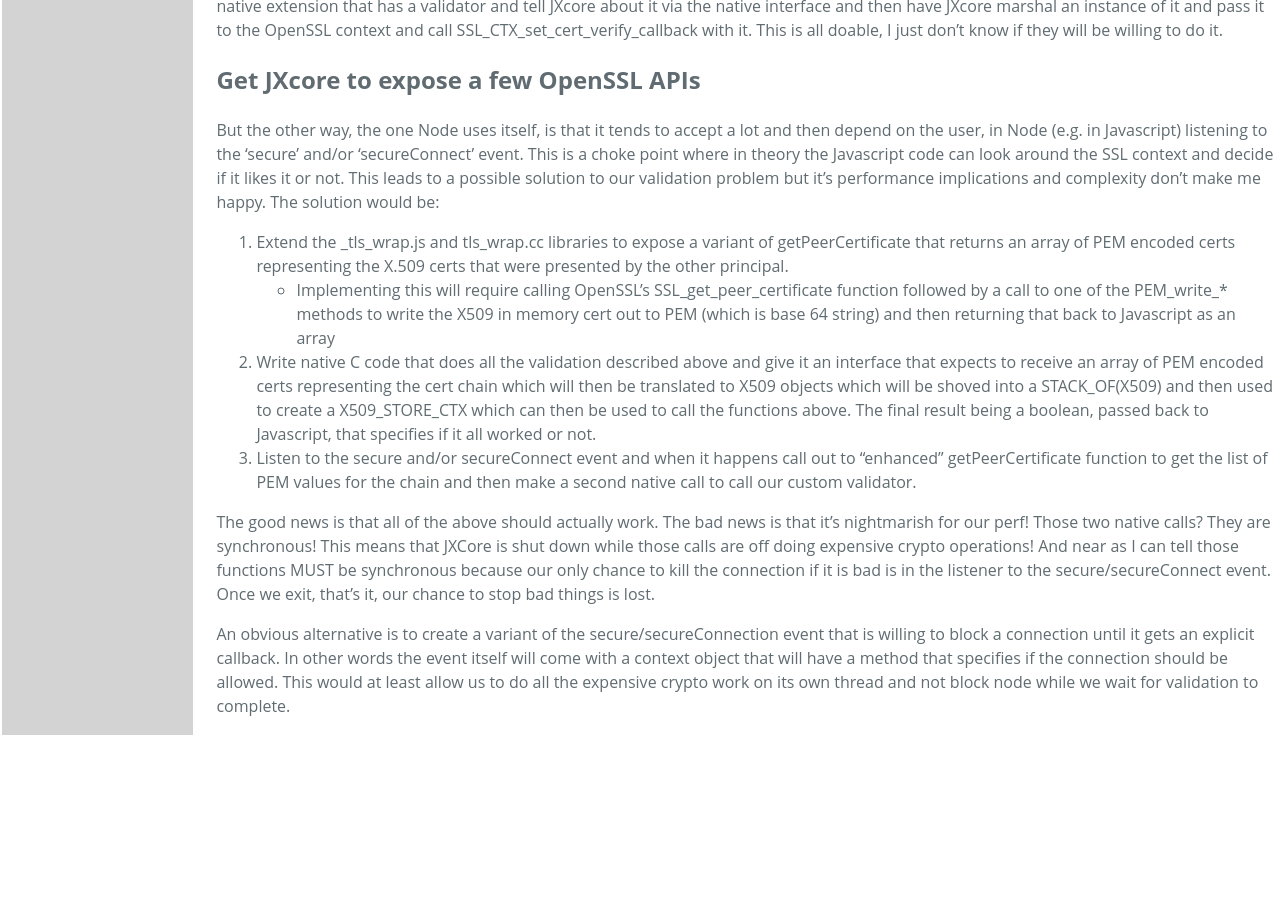
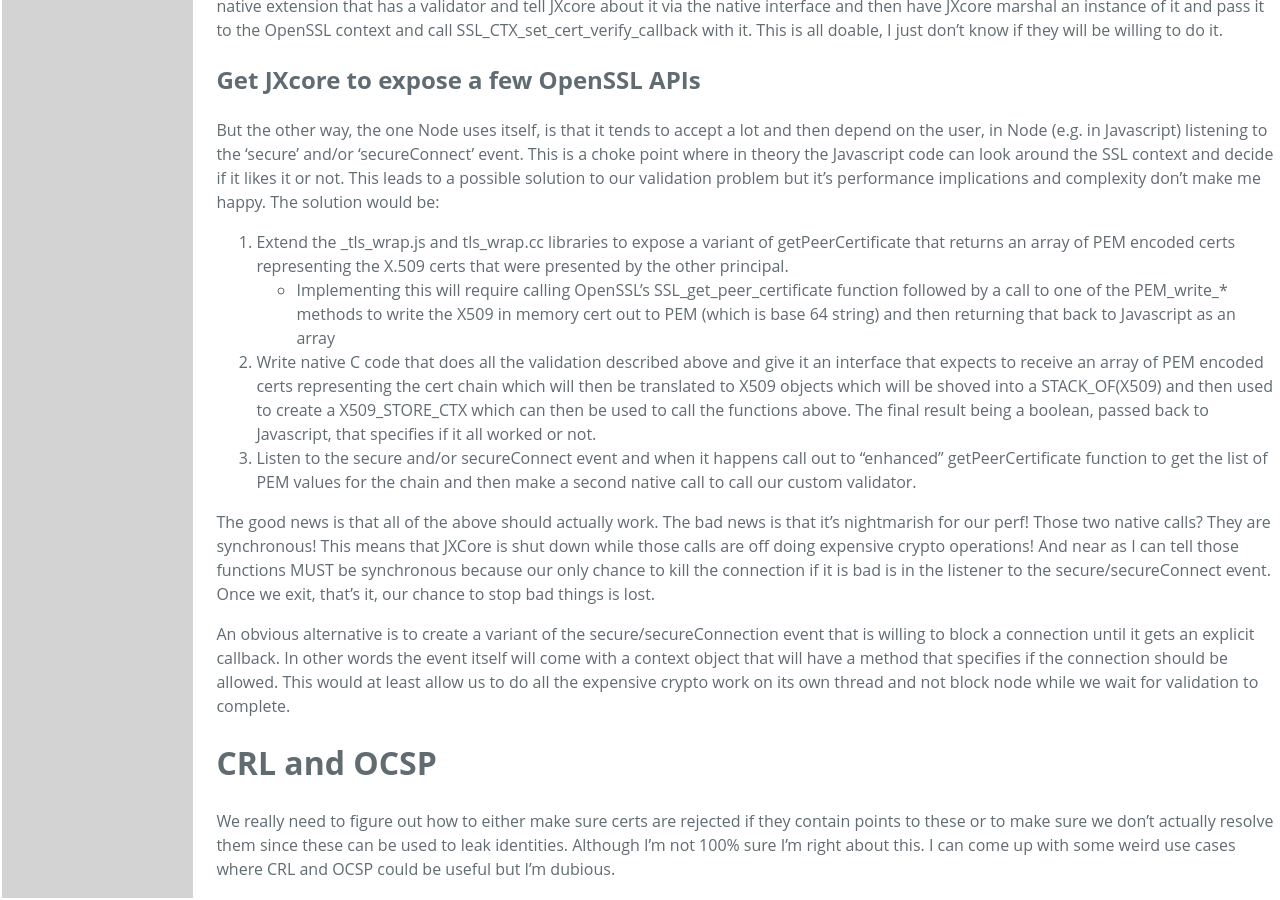
Before and after one commit to thaliproject/thali, a Jekyll site: the page built from opensslandthali.md, in a window 1280 px wide and 900 px high, scrolled down 3209 px. Built offline with Jekyll 4.4.1, drawn with Linux system fonts in a browser that asks for light colours; Markdown is read by kramdown in place of the engine named in the settings; before the commit the page ends 3946 px from its top, so only the background shows below that.

Commit message:
Another backup

```diff
--- a/opensslandthali.md
+++ b/opensslandthali.md
@@ -97,3 +97,6 @@
 The good news is that all of the above should actually work. The bad news is that it's nightmarish for our perf! Those two native calls? They are synchronous! This means that JXCore is shut down while those calls are off doing expensive crypto operations! And near as I can tell those functions MUST be synchronous because our only chance to kill the connection if it is bad is in the listener to the secure/secureConnect event. Once we exit, that's it, our chance to stop bad things is lost.
 
 An obvious alternative is to create a variant of the secure/secureConnection event that is willing to block a connection until it gets an explicit callback. In other words the event itself will come with a context object that will have a method that specifies if the connection should be allowed. This would at least allow us to do all the expensive crypto work on its own thread and not block node while we wait for validation to complete.
+
+# CRL and OCSP
+We really need to figure out how to either make sure certs are rejected if they contain points to these or to make sure we don't actually resolve them since these can be used to leak identities. Although I'm not 100% sure I'm right about this. I can come up with some weird use cases where CRL and OCSP could be useful but I'm dubious.
```
